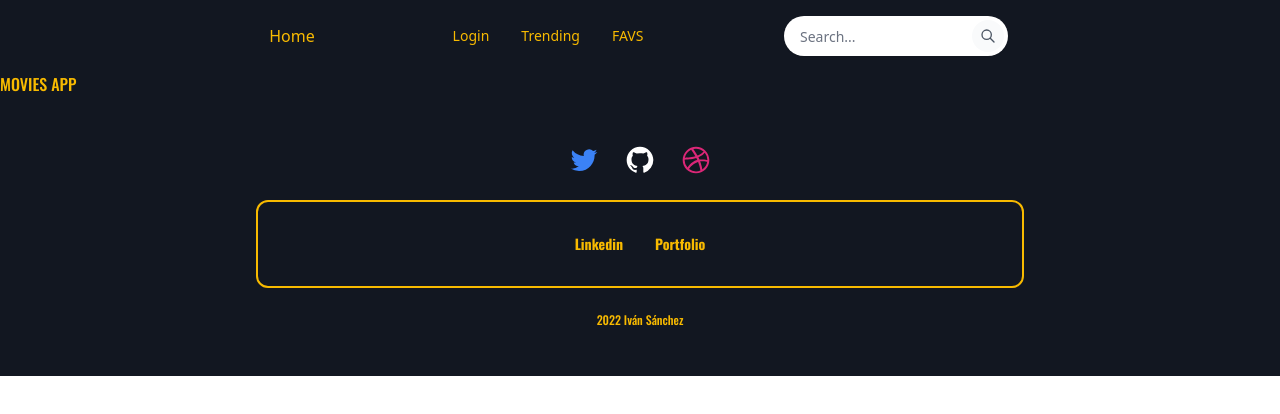
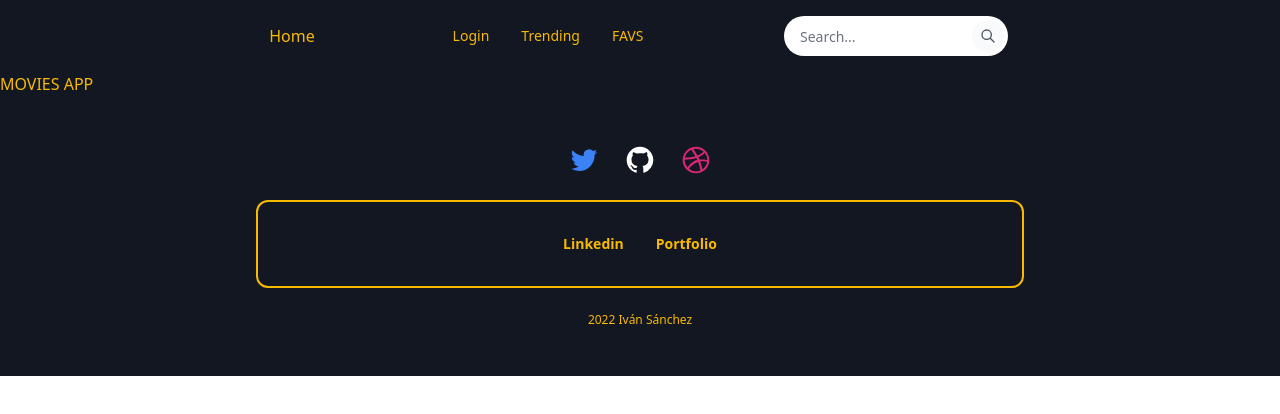
Before and after one commit to LocusNiger/skill-up-react-alkemy, a React (Create React App) app: page / in a window 1280 px wide. Shown: the top 414 px of the page. Built offline with nearby package versions, Linux system fonts and the light colour scheme.

Commit message:
Cambio de fuente

```diff
--- a/public/index.html
+++ b/public/index.html
@@ -4,11 +4,9 @@
     <meta charset="utf-8" />
     <meta name="viewport" content="width=device-width, initial-scale=1" />
     <meta name="theme-color" content="#000000" />
-    <meta name="description" content="Web site created using create-react-app" />
-    <link rel="apple-touch-icon" href="%PUBLIC_URL%/logo192.png" />
     <link rel="preconnect" href="https://fonts.googleapis.com" />
     <link rel="preconnect" href="https://fonts.gstatic.com" crossorigin />
-    <link href="https://fonts.googleapis.com/css2?family=Oswald:wght@300;500;700&display=swap" rel="stylesheet" />
+    <link href="https://fonts.googleapis.com/css2?family=DM+Sans:wght@400;700&display=swap" rel="stylesheet" />
     <title>Movies App</title>
   </head>
   <body>
--- a/tailwind.config.js
+++ b/tailwind.config.js
@@ -4,7 +4,7 @@
   theme: {
     extend: {
       fontFamily: {
-        oswald: ["Oswald", "sans-serif"],
+        dmSans: ["DM Sans", "sans-serif"],
       },
       colors: {
         killBill: "#f8ba00",
```
